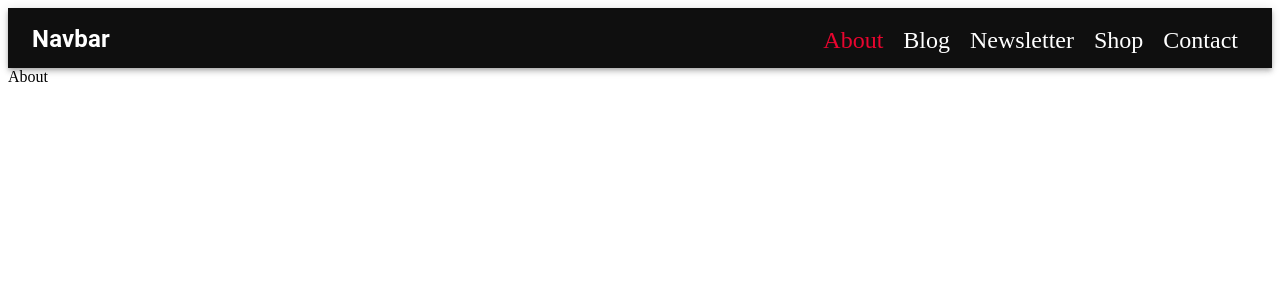
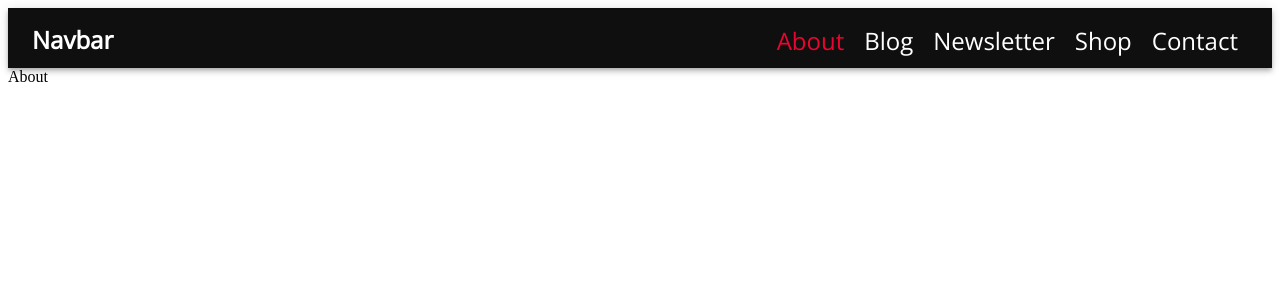
Before and after one commit to fs1g17/fs1g17.github.io, a React (Create React App) app: page / in a window 1280 px wide. Shown: the top 300 px of the page. Built offline with nearby package versions, Linux system fonts and the light colour scheme.

Commit message:
Add Open Sans font

```diff
--- a/src/Theme.tsx
+++ b/src/Theme.tsx
@@ -1,4 +1,5 @@
 import React from "react";
+import "./main.css";
 
 import { createTheme } from "@mui/material/styles";
 
@@ -50,56 +51,71 @@
 
 export const theme = createTheme({
   typography: {
+    fontFamily: "Open Sans",
     h1: {
+      fontFamily: "Open Sans",
       fontSize: 80,
       fontWeight: "bold",
     },
     h2: {
+      fontFamily: "Open Sans",
       fontSize: 60,
       fontWeight: "bold",
     },
     h3: {
+      fontFamily: "Open Sans",
       fontSize: 30,
       fontWeight: "bold",
     },
     h4: {
+      fontFamily: "Open Sans",
       fontSize: 24,
       fontWeight: "bold",
     },
     large: {
+      fontFamily: "Open Sans",
       fontSize: 24,
     },
     medeium: {
+      fontFamily: "Open Sans",
       fontSize: 20,
     },
     caption: {
+      fontFamily: "Open Sans",
       fontSize: 18,
       textTransform: "uppercase",
     },
     normal: {
+      fontFamily: "Open Sans",
       fontSize: 16,
     },
     small: {
+      fontFamily: "Open Sans",
       fontSize: 12,
     },
     largeSemibold: {
+      fontFamily: "Open Sans",
       fontSize: 24,
       fontWeight: "medium",
     },
     medeiumSemibold: {
+      fontFamily: "Open Sans",
       fontSize: 20,
       fontWeight: "medium",
     },
     captionSemibold: {
+      fontFamily: "Open Sans",
       fontSize: 18,
       fontWeight: "medium",
       textTransform: "uppercase",
     },
     normalSemibold: {
+      fontFamily: "Open Sans",
       fontSize: 16,
       fontWeight: "medium",
     },
     smallSemibold: {
+      fontFamily: "Open Sans",
       fontSize: 12,
       fontWeight: "medium",
     },
--- /dev/null
+++ b/src/main.css
@@ -0,0 +1 @@
+@import url("https://fonts.googleapis.com/css2?family=Open+Sans&display=swap");
```
